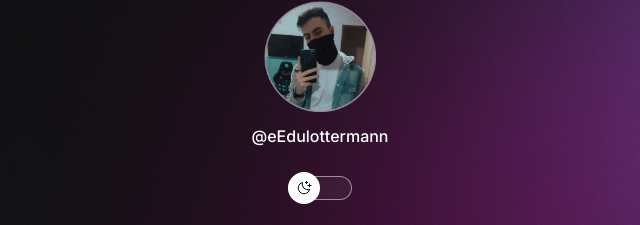
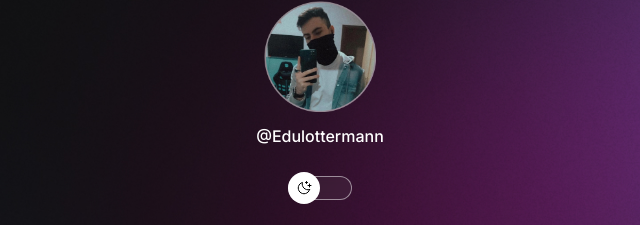
Before and after one commit to lottermnn/DevLinks, a plain HTML site: page index.html in a window 1280 px wide. Shown: the part 79-304 px from the top of the page, 320-960 px from the left. Drawn offline with nearby package versions, Linux system fonts and the light colour scheme.

Commit message:
Update index.html

```diff
--- a/index.html
+++ b/index.html
@@ -21,7 +21,7 @@
           src="./assets/avatar.png"
           alt="Foto de Eduardo Lottermann usando mascara"
         />
-        <p>@eEdulottermann</p>
+        <p>@Edulottermann</p>
       </div>
 
       <div id="switch" onclick="toggleMode()">
```
